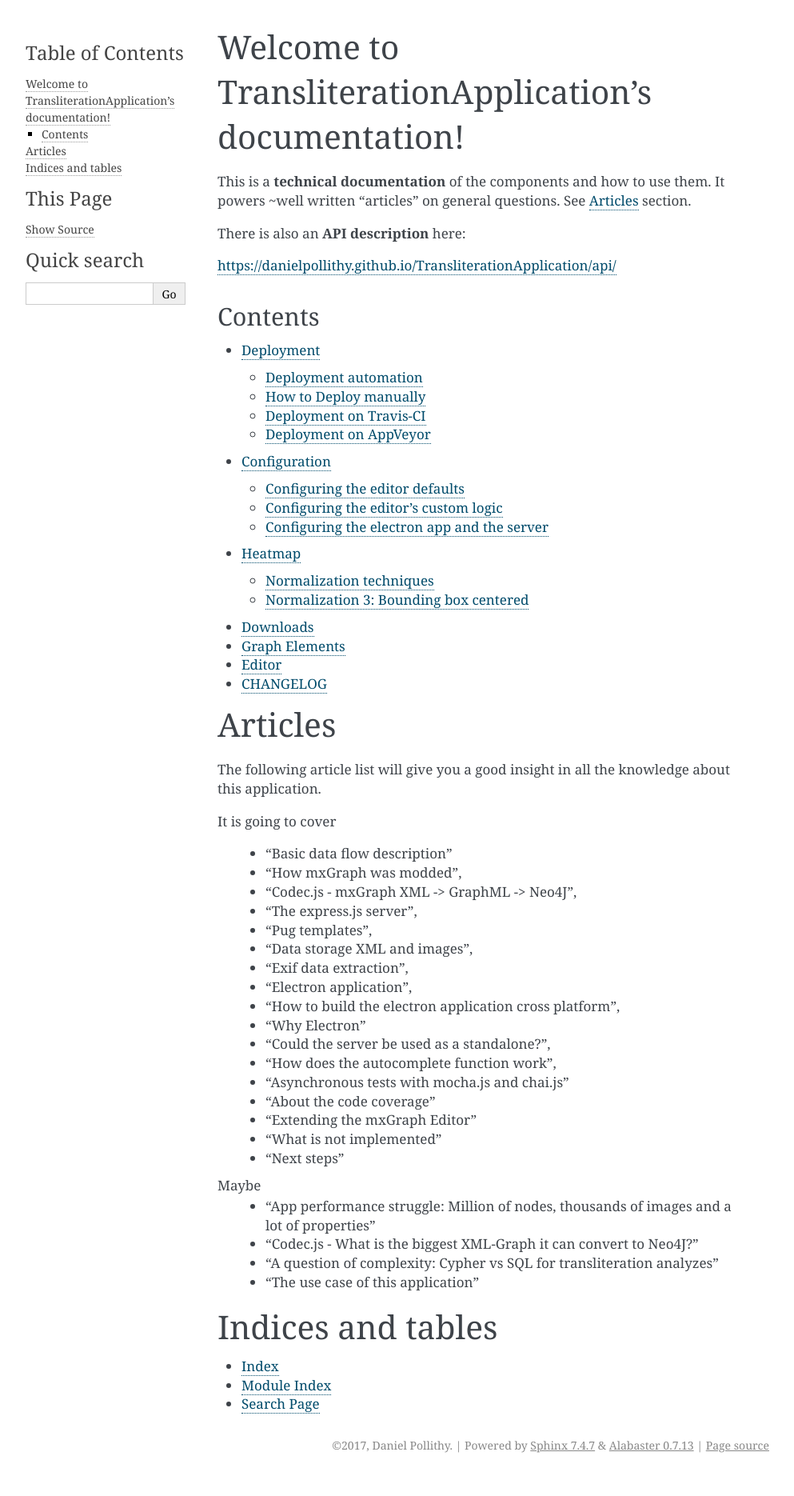
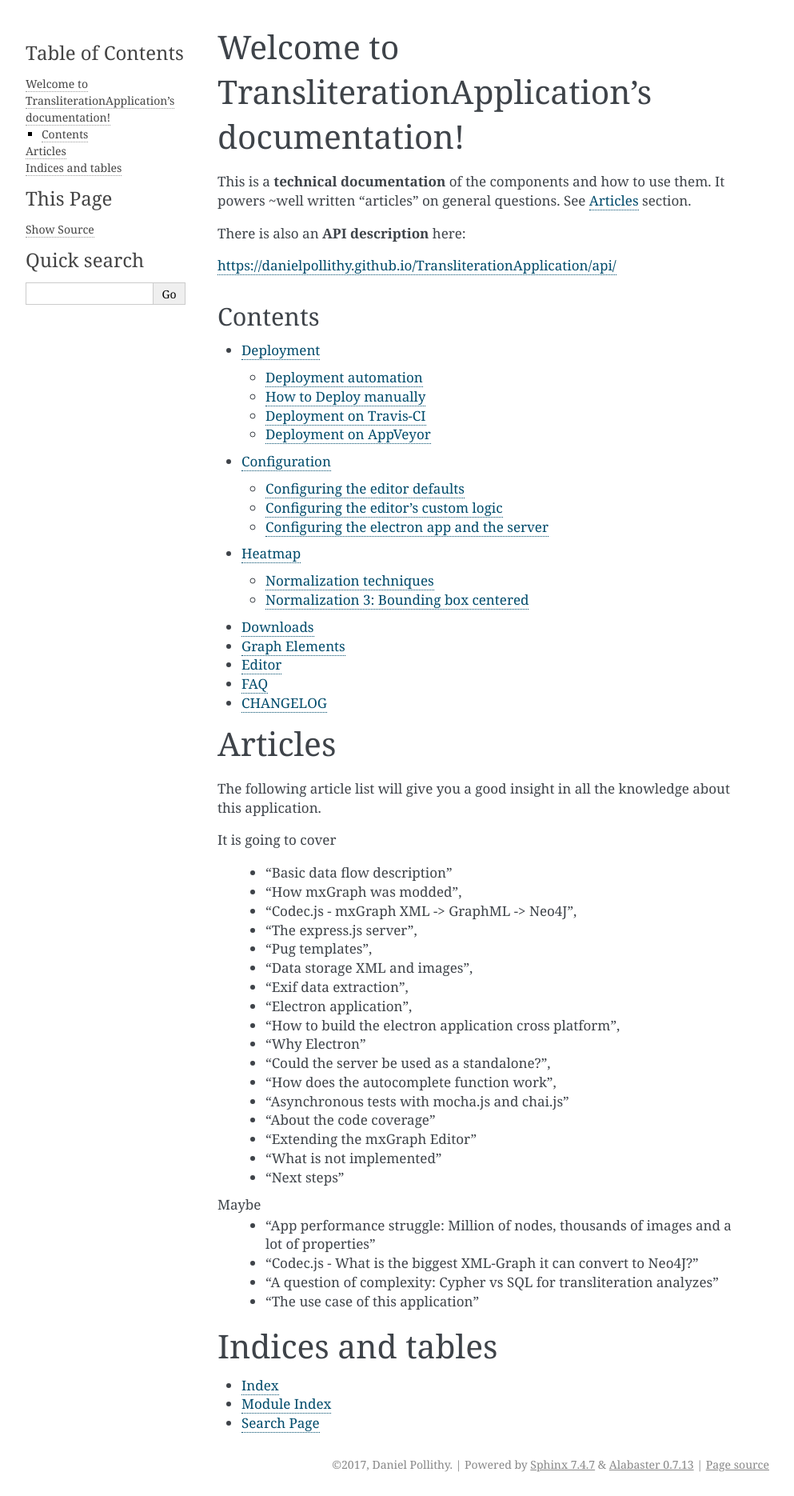
Before and after one commit to DanielPollithy/GIAnT, a Sphinx documentation site: the page built from docs/sphinx/index.rst, in a window 1280 px wide. Shown: the whole page at 80% size, without its empty margins (148-1141 px from the left). Built offline with Sphinx 7.4.7, drawn with Linux system fonts in a browser that asks for light colours; formulas are drawn with MathJax 3; before the commit the page ends 1846 px from its top, so only the background shows below that.

Commit message:
close #66

```diff
--- a/docs/sphinx/index.rst
+++ b/docs/sphinx/index.rst
@@ -25,6 +25,7 @@ Contents
    sources/Downloads
    sources/GraphElements
    sources/Editor
+   sources/FAQ
    sources/CHANGELOG
 
 
--- /dev/null
+++ b/docs/sphinx/sources/FAQ.rst
@@ -0,0 +1,4 @@
+FAQ
+===
+
+This will be a collection of frequently asked questions
```
